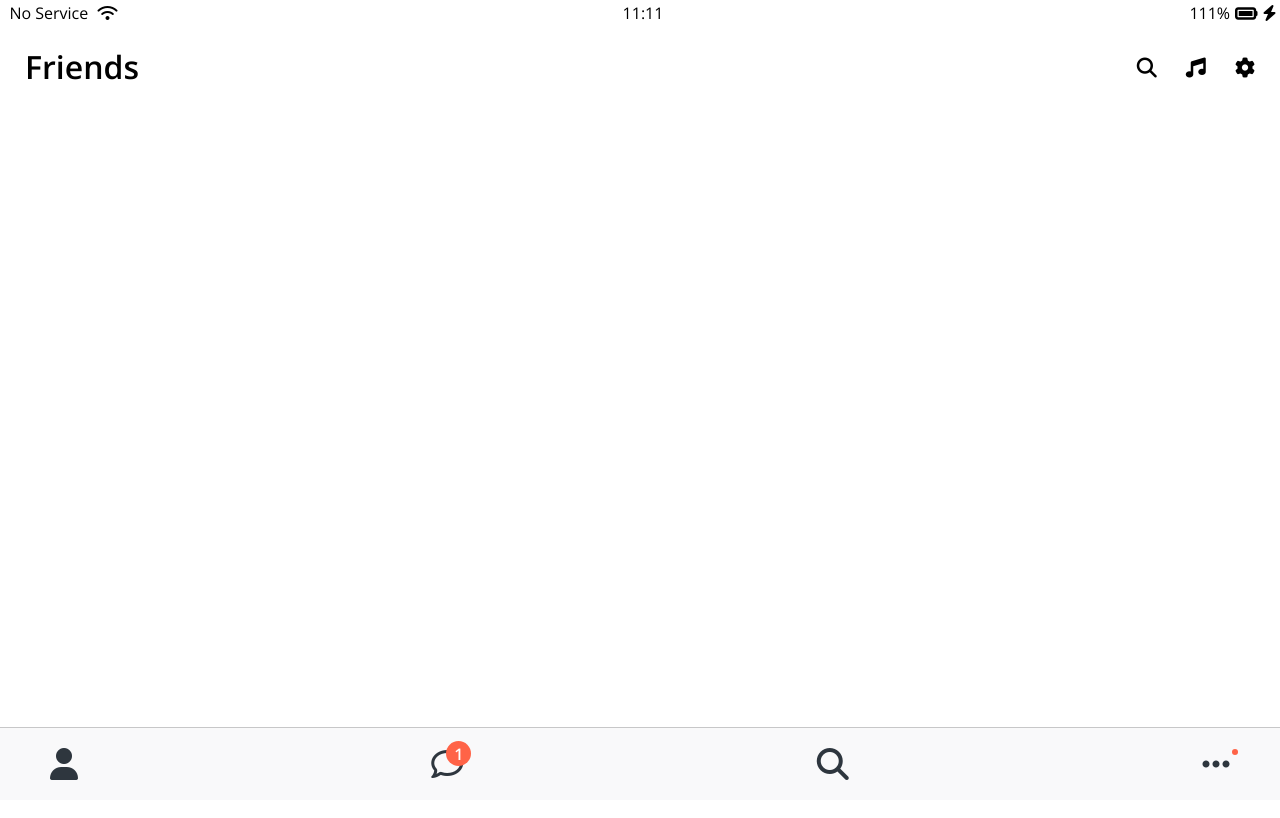
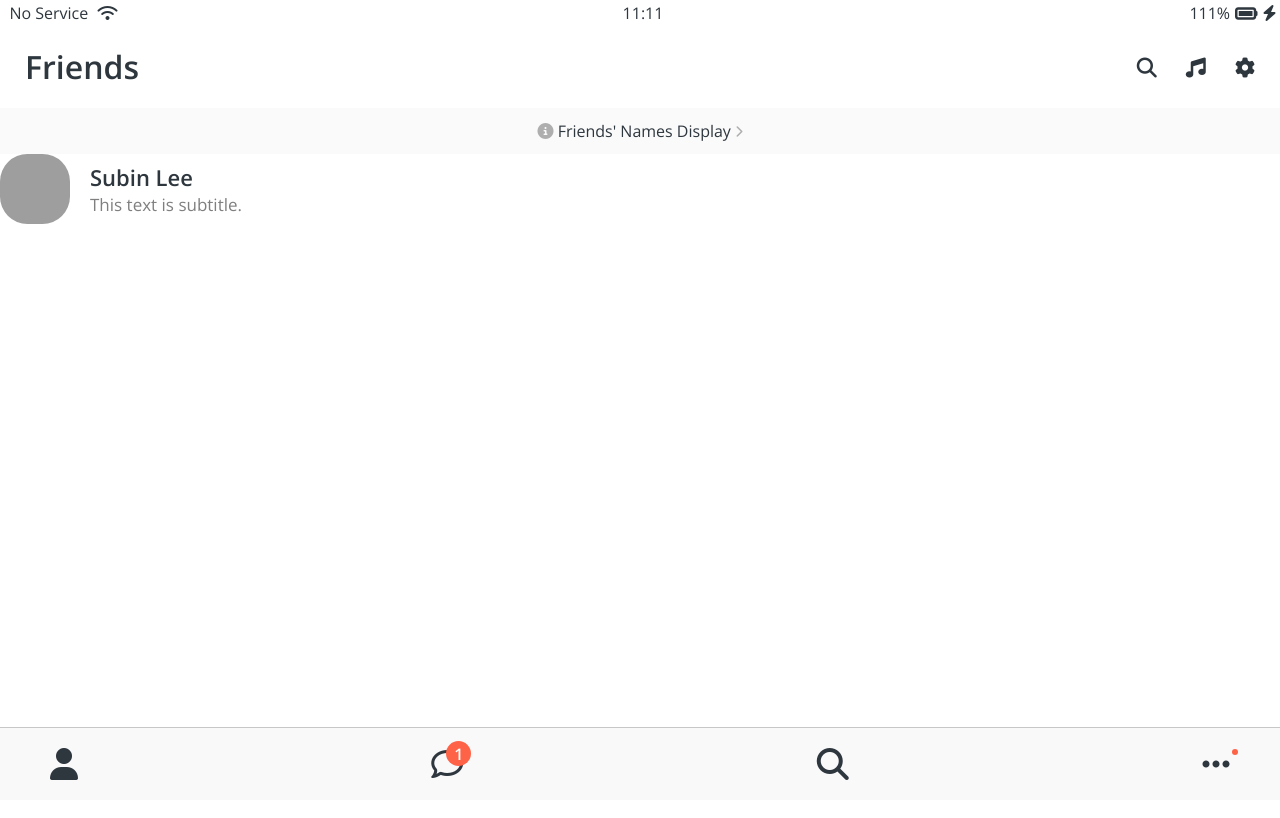
Before and after one commit to bin-pro/kakaotalk-clone-2020, a plain HTML site: page friends.html in a window 1280 px wide. Shown: the top 818 px of the page. Drawn offline with nearby package versions, Linux system fonts and the light colour scheme; grey boxes are pictures that could not be loaded.

Commit message:
added_user-component

```diff
--- a/css/components/screen-header.css
+++ b/css/components/screen-header.css
@@ -3,8 +3,6 @@
   justify-content: space-between;
   align-items: center;
   padding: 25px;
-  position: relative;
-  top: 26px;
 }
 .screen-header__title {
   font-size: 32px;
--- a/css/components/status-bar.css
+++ b/css/components/status-bar.css
@@ -1,5 +1,4 @@
 .status-bar {
-  position: fixed;
   top: 0;
   width: 100%;
   display: flex;
--- /dev/null
+++ b/css/components/user-component.css
@@ -0,0 +1,20 @@
+.user-component,
+.user-component__column:first-child {
+  display: flex;
+  align-items: center;
+}
+.user-component__avatar {
+  width: 70px;
+  height: 70px;
+  border-radius: 27.5px;
+  margin-right: 20px;
+}
+.user-component__title {
+  font-weight: 600;
+  font-size: 22px;
+}
+.user-component__subtitle {
+  color: rgba(0, 0, 0, 0.5);
+  margin-top: 8px;
+  font-size: 17px;
+}
--- a/css/reset.css
+++ b/css/reset.css
@@ -107,6 +107,7 @@ section {
 }
 body {
   line-height: 1;
+  color: #2e363e;
 }
 ol,
 ul {
@@ -134,6 +135,3 @@ a {
   color: inherit;
   text-decoration: none;
 }
-body {
-  height: 1000vh;
-}
--- /dev/null
+++ b/css/screens/friends.css
@@ -0,0 +1,10 @@
+#friends-display-link {
+  text-align: center;
+  display: block;
+  background-color: #fafafa;
+  padding: 15px 0px;
+  font-size: 16px;
+}
+#friends-display-link i {
+  color: rgba(0, 0, 0, 0.3);
+}
--- a/css/styles.css
+++ b/css/styles.css
@@ -5,8 +5,10 @@
 @import "components/status-bar.css";
 @import "components/nav-bar.css";
 @import "components/screen-header.css";
+@import "components/user-component.css";
 /*Screens*/
 @import "screens/login.css";
+@import "screens/friends.css";
 body {
   font-family: "Open Sans", sans-serif;
 }
--- a/friends.html
+++ b/friends.html
@@ -55,6 +55,24 @@
         <span><i class="fas fa-cog fa-lg"></i></span>
       </div>
     </header>
+    <a id="friends-display-link">
+      <i class="fas fa-info-circle"></i> Friends' Names Display
+      <i class="fas fa-chevron-right fa-xs"></i>
+    </a>
+
+    <div class="user-component">
+      <div class="user-component__column">
+        <img
+          src="https://avatars1.githubusercontent.com/u/70842920?s=460&u=c982dab4ec3a651b4645b06df1198c106201940e&v=4"
+          class="user-component__avatar"
+        />
+        <div class="user-component__text">
+          <h4 class="user-component__title">Subin Lee</h4>
+          <h6 class="user-component__subtitle">This text is subtitle.</h6>
+        </div>
+      </div>
+      <div class="user-component__column"></div>
+    </div>
     <script
       src="https://kit.fontawesome.com/6478f529f2.js"
       crossorigin="anonymous"
```
